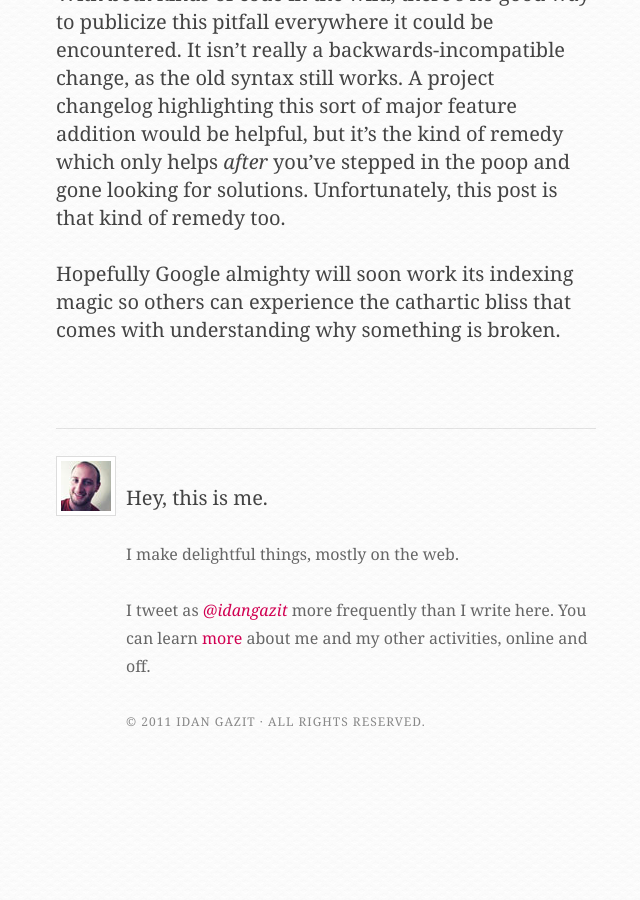
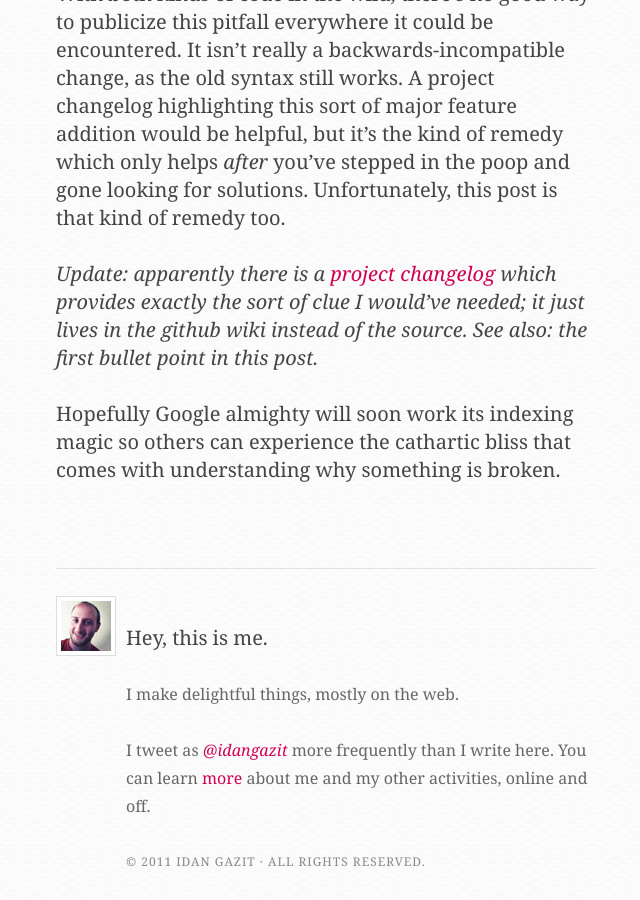
Before and after one commit to idan/oldsite, a Jekyll site: the page built from _posts/2012-1-9-Nonrendering-elements-in-d3js.md, in a window 1280 px wide and 900 px high, scrolled down 2050 px. Shown: the whole window, without its empty margins (314-954 px from the left). Built offline with Jekyll 4.4.1, drawn with Linux system fonts in a browser that asks for light colours; nearby versions of some CDN libraries; Markdown is read by kramdown in place of the engine named in the settings; comment, search, counter and statistics services are not loaded; before the commit the page ends 2870 px from its top, so only the background shows below that.

Commit message:
Link to d3 changelog.

```diff
--- a/_posts/2012-1-9-Nonrendering-elements-in-d3js.md
+++ b/_posts/2012-1-9-Nonrendering-elements-in-d3js.md
@@ -44,4 +44,6 @@ Use a newer D3, or make sure to use namespace prefixes if you’re using pre-2.6
 
 With both kinds of code in the wild, there's no good way to publicize this pitfall everywhere it could be encountered. It isn't really a backwards-incompatible change, as the old syntax still works. A project changelog highlighting this sort of major feature addition would be helpful, but it’s the kind of remedy which only helps *after* you’ve stepped in the poop and gone looking for solutions. Unfortunately, this post is that kind of remedy too.
 
+*Update: apparently there is a [project changelog](https://github.com/mbostock/d3/wiki/Release-Notes) which provides exactly the sort of clue I would've needed; it just lives in the github wiki instead of the source. See also: the first bullet point in this post.*
+
 Hopefully Google almighty will soon work its indexing magic so others can experience the cathartic bliss that comes with understanding why something is broken.
```
